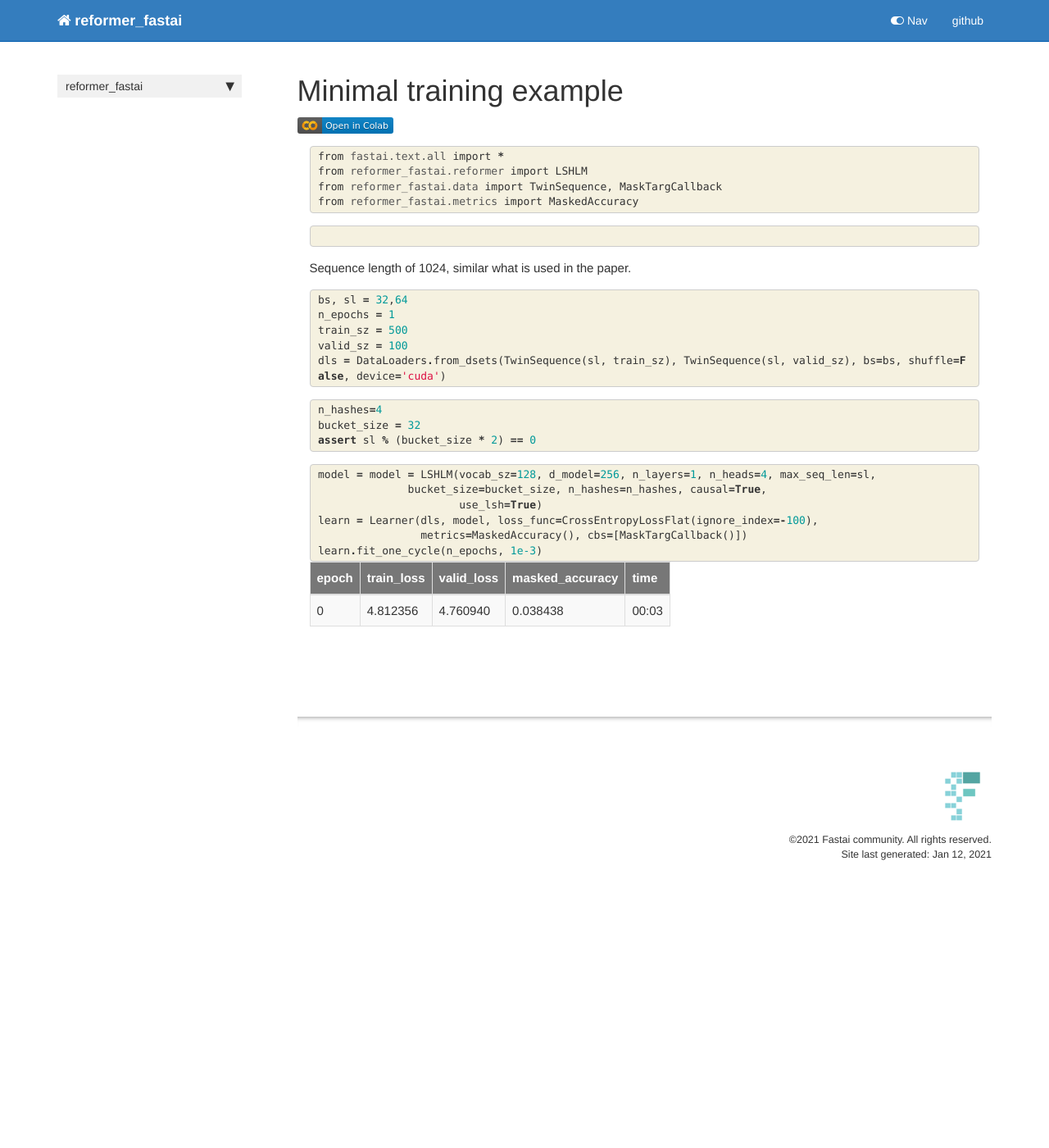
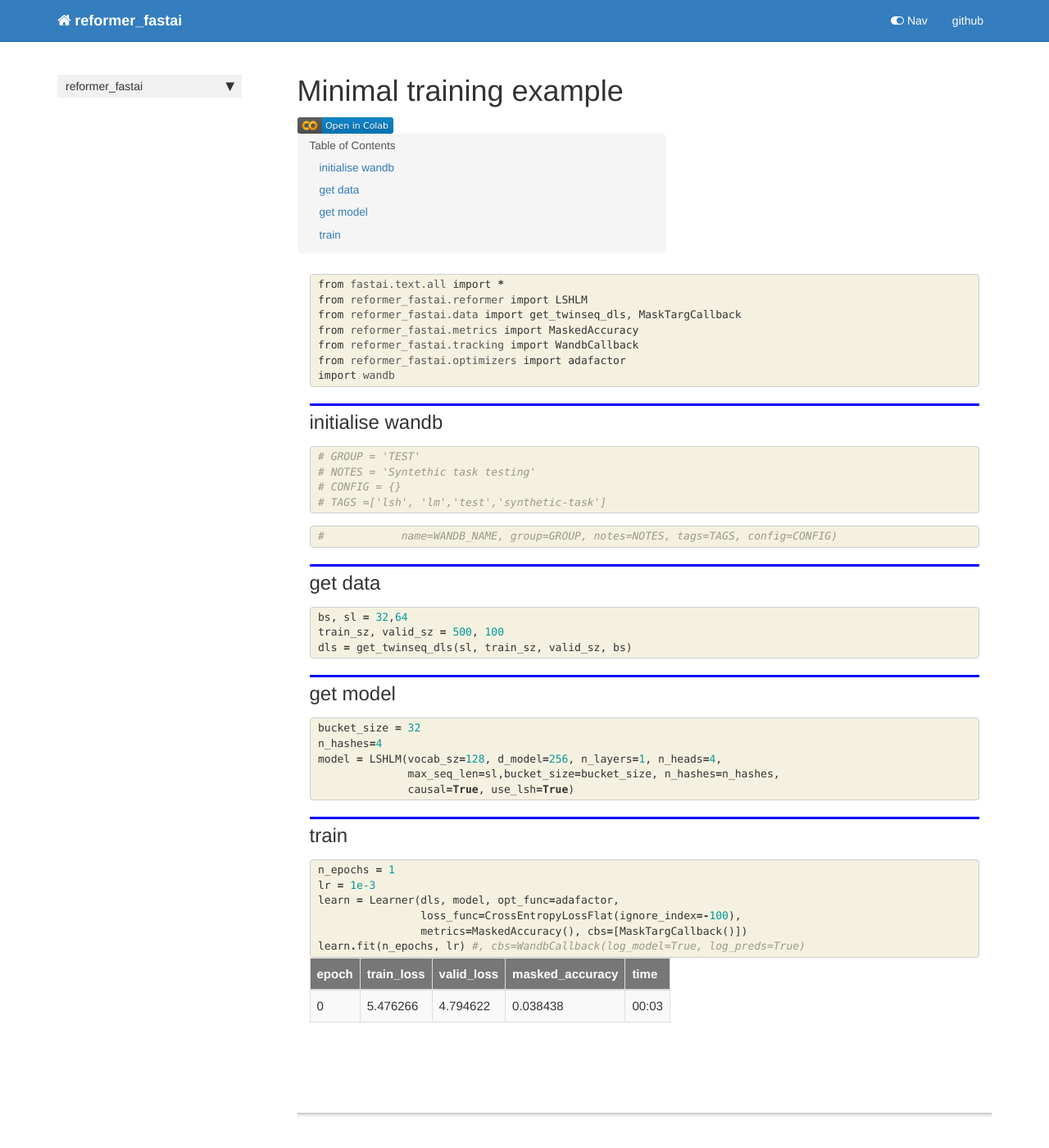
Before and after one commit to arampacha/reformer_fastai, a Jekyll site: the page built from docs/experiment.synthetic-task-minimal.html, in a window 1280 px wide and 1400 px high. Shown: the whole window at 82% size. Built offline with Jekyll 4.4.1, drawn with Linux system fonts in a browser that asks for light colours; nearby versions of some CDN libraries; comment, search, counter and statistics services are not loaded.

Commit message:
rebuilt docs

```diff
--- a/docs/core.html
+++ b/docs/core.html
@@ -957,7 +957,7 @@ should be an actual word, not the "bos" token (as we have already given the mode
 
 
 <div class="output_markdown rendered_html output_subarea ">
-<h2 id="LabelSmoothingCrossEntropy" class="doc_header"><code>class</code> <code>LabelSmoothingCrossEntropy</code><a href="https://github.com/fastai/fastai/tree/master/fastai/losses.py#L81" class="source_link" style="float:right">[source]</a></h2><blockquote><p><code>LabelSmoothingCrossEntropy</code>(<strong><code>eps</code></strong>:<code>float</code>=<em><code>0.1</code></em>, <strong><code>weight</code></strong>=<em><code>None</code></em>, <strong><code>reduction</code></strong>=<em><code>'mean'</code></em>) :: <code>Module</code></p>
+<h2 id="LabelSmoothingCrossEntropy" class="doc_header"><code>class</code> <code>LabelSmoothingCrossEntropy</code><a href="https://github.com/fastai/fastai/tree/master/fastai/losses.py#L81" class="source_link" style="float:right">[source]</a></h2><blockquote><p><code>LabelSmoothingCrossEntropy</code>(<strong><code>eps</code></strong>:<code>float</code>=<em><code>0.1</code></em>, <strong><code>reduction</code></strong>=<em><code>'mean'</code></em>) :: <code>Module</code></p>
 </blockquote>
 <p>Same as <code>nn.Module</code>, but no need for subclasses to call <code>super().__init__</code></p>
 
@@ -989,7 +989,7 @@ should be an actual word, not the "bos" token (as we have already given the mode
 
 
 <div class="output_markdown rendered_html output_subarea ">
-<h2 id="LabelSmoothingCrossEntropyFlat" class="doc_header"><code>class</code> <code>LabelSmoothingCrossEntropyFlat</code><a href="https://github.com/fastai/fastai/tree/master/fastai/losses.py#L100" class="source_link" style="float:right">[source]</a></h2><blockquote><p><code>LabelSmoothingCrossEntropyFlat</code>(<strong>*<code>args</code></strong>, <strong><code>axis</code></strong>=<em><code>-1</code></em>, <strong><code>eps</code></strong>=<em><code>0.1</code></em>, <strong><code>reduction</code></strong>=<em><code>'mean'</code></em>, <strong><code>flatten</code></strong>=<em><code>True</code></em>, <strong><code>floatify</code></strong>=<em><code>False</code></em>, <strong><code>is_2d</code></strong>=<em><code>True</code></em>) :: <code>BaseLoss</code></p>
+<h2 id="LabelSmoothingCrossEntropyFlat" class="doc_header"><code>class</code> <code>LabelSmoothingCrossEntropyFlat</code><a href="https://github.com/fastai/fastai/tree/master/fastai/losses.py#L99" class="source_link" style="float:right">[source]</a></h2><blockquote><p><code>LabelSmoothingCrossEntropyFlat</code>(<strong>*<code>args</code></strong>, <strong><code>axis</code></strong>=<em><code>-1</code></em>, <strong><code>eps</code></strong>=<em><code>0.1</code></em>, <strong><code>reduction</code></strong>=<em><code>'mean'</code></em>, <strong><code>flatten</code></strong>=<em><code>True</code></em>, <strong><code>floatify</code></strong>=<em><code>False</code></em>, <strong><code>is_2d</code></strong>=<em><code>True</code></em>) :: <code>BaseLoss</code></p>
 </blockquote>
 <p>Same as <a href="/reformer_fastai/core.html#LabelSmoothingCrossEntropy"><code>LabelSmoothingCrossEntropy</code></a>, but flattens input and target.</p>
 
--- a/docs/experiment.synthetic-task-minimal.html
+++ b/docs/experiment.synthetic-task-minimal.html
@@ -38,8 +38,37 @@ nb_path: "nbs/10b_experiment.synthetic-task-minimal.ipynb"
     <div class="input_area">
 <div class=" highlight hl-ipython3"><pre><span></span><span class="kn">from</span> <span class="nn">fastai.text.all</span> <span class="kn">import</span> <span class="o">*</span>
 <span class="kn">from</span> <span class="nn">reformer_fastai.reformer</span> <span class="kn">import</span> <span class="n">LSHLM</span>
-<span class="kn">from</span> <span class="nn">reformer_fastai.data</span> <span class="kn">import</span> <span class="n">TwinSequence</span><span class="p">,</span> <span class="n">MaskTargCallback</span>
+<span class="kn">from</span> <span class="nn">reformer_fastai.data</span> <span class="kn">import</span> <span class="n">get_twinseq_dls</span><span class="p">,</span> <span class="n">MaskTargCallback</span>
 <span class="kn">from</span> <span class="nn">reformer_fastai.metrics</span> <span class="kn">import</span> <span class="n">MaskedAccuracy</span>
+<span class="kn">from</span> <span class="nn">reformer_fastai.tracking</span> <span class="kn">import</span> <span class="n">WandbCallback</span>
+<span class="kn">from</span> <span class="nn">reformer_fastai.optimizers</span> <span class="kn">import</span> <span class="n">adafactor</span>
+<span class="kn">import</span> <span class="nn">wandb</span>
+</pre></div>
+
+    </div>
+</div>
+</div>
+
+</div>
+    {% endraw %}
+
+<div class="cell border-box-sizing text_cell rendered"><div class="inner_cell">
+<div class="text_cell_render border-box-sizing rendered_html">
+<h2 id="initialise-wandb">initialise wandb<a class="anchor-link" href="#initialise-wandb"> </a></h2>
+</div>
+</div>
+</div>
+    {% raw %}
+
+<div class="cell border-box-sizing code_cell rendered">
+<div class="input">
+
+<div class="inner_cell">
+    <div class="input_area">
+<div class=" highlight hl-ipython3"><pre><span></span><span class="c1"># GROUP = &#39;TEST&#39;</span>
+<span class="c1"># NOTES = &#39;Syntethic task testing&#39;</span>
+<span class="c1"># CONFIG = {}</span>
+<span class="c1"># TAGS =[&#39;lsh&#39;, &#39;lm&#39;,&#39;test&#39;,&#39;synthetic-task&#39;]</span>
 </pre></div>
 
     </div>
@@ -56,7 +85,7 @@ nb_path: "nbs/10b_experiment.synthetic-task-minimal.ipynb"
 
 <div class="inner_cell">
     <div class="input_area">
-<div class=" highlight hl-ipython3"><pre><span></span>
+<div class=" highlight hl-ipython3"><pre><span></span><span class="c1">#            name=WANDB_NAME, group=GROUP, notes=NOTES, tags=TAGS, config=CONFIG)</span>
 </pre></div>
 
     </div>
@@ -68,8 +97,7 @@ nb_path: "nbs/10b_experiment.synthetic-task-minimal.ipynb"
 
 <div class="cell border-box-sizing text_cell rendered"><div class="inner_cell">
 <div class="text_cell_render border-box-sizing rendered_html">
-<p>Sequence length of 1024, similar what is used in the paper.</p>
-
+<h2 id="get-data">get data<a class="anchor-link" href="#get-data"> </a></h2>
 </div>
 </div>
 </div>
@@ -81,10 +109,8 @@ nb_path: "nbs/10b_experiment.synthetic-task-minimal.ipynb"
 <div class="inner_cell">
     <div class="input_area">
 <div class=" highlight hl-ipython3"><pre><span></span><span class="n">bs</span><span class="p">,</span> <span class="n">sl</span> <span class="o">=</span> <span class="mi">32</span><span class="p">,</span><span class="mi">64</span>
-<span class="n">n_epochs</span> <span class="o">=</span> <span class="mi">1</span>
-<span class="n">train_sz</span> <span class="o">=</span> <span class="mi">500</span>
-<span class="n">valid_sz</span> <span class="o">=</span> <span class="mi">100</span>
-<span class="n">dls</span> <span class="o">=</span> <span class="n">DataLoaders</span><span class="o">.</span><span class="n">from_dsets</span><span class="p">(</span><span class="n">TwinSequence</span><span class="p">(</span><span class="n">sl</span><span class="p">,</span> <span class="n">train_sz</span><span class="p">),</span> <span class="n">TwinSequence</span><span class="p">(</span><span class="n">sl</span><span class="p">,</span> <span class="n">valid_sz</span><span class="p">),</span> <span class="n">bs</span><span class="o">=</span><span class="n">bs</span><span class="p">,</span> <span class="n">shuffle</span><span class="o">=</span><span class="kc">False</span><span class="p">,</span> <span class="n">device</span><span class="o">=</span><span class="s1">&#39;cuda&#39;</span><span class="p">)</span>
+<span class="n">train_sz</span><span class="p">,</span> <span class="n">valid_sz</span> <span class="o">=</span> <span class="mi">500</span><span class="p">,</span> <span class="mi">100</span>
+<span class="n">dls</span> <span class="o">=</span> <span class="n">get_twinseq_dls</span><span class="p">(</span><span class="n">sl</span><span class="p">,</span> <span class="n">train_sz</span><span class="p">,</span> <span class="n">valid_sz</span><span class="p">,</span> <span class="n">bs</span><span class="p">)</span>
 </pre></div>
 
     </div>
@@ -94,6 +120,12 @@ nb_path: "nbs/10b_experiment.synthetic-task-minimal.ipynb"
 </div>
     {% endraw %}
 
+<div class="cell border-box-sizing text_cell rendered"><div class="inner_cell">
+<div class="text_cell_render border-box-sizing rendered_html">
+<h2 id="get-model">get model<a class="anchor-link" href="#get-model"> </a></h2>
+</div>
+</div>
+</div>
     {% raw %}
 
 <div class="cell border-box-sizing code_cell rendered">
@@ -101,9 +133,11 @@ nb_path: "nbs/10b_experiment.synthetic-task-minimal.ipynb"
 
 <div class="inner_cell">
     <div class="input_area">
-<div class=" highlight hl-ipython3"><pre><span></span><span class="n">n_hashes</span><span class="o">=</span><span class="mi">4</span>
-<span class="n">bucket_size</span> <span class="o">=</span> <span class="mi">32</span>
-<span class="k">assert</span> <span class="n">sl</span> <span class="o">%</span> <span class="p">(</span><span class="n">bucket_size</span> <span class="o">*</span> <span class="mi">2</span><span class="p">)</span> <span class="o">==</span> <span class="mi">0</span>
+<div class=" highlight hl-ipython3"><pre><span></span><span class="n">bucket_size</span> <span class="o">=</span> <span class="mi">32</span>
+<span class="n">n_hashes</span><span class="o">=</span><span class="mi">4</span>
+<span class="n">model</span> <span class="o">=</span> <span class="n">LSHLM</span><span class="p">(</span><span class="n">vocab_sz</span><span class="o">=</span><span class="mi">128</span><span class="p">,</span> <span class="n">d_model</span><span class="o">=</span><span class="mi">256</span><span class="p">,</span> <span class="n">n_layers</span><span class="o">=</span><span class="mi">1</span><span class="p">,</span> <span class="n">n_heads</span><span class="o">=</span><span class="mi">4</span><span class="p">,</span>
+              <span class="n">max_seq_len</span><span class="o">=</span><span class="n">sl</span><span class="p">,</span><span class="n">bucket_size</span><span class="o">=</span><span class="n">bucket_size</span><span class="p">,</span> <span class="n">n_hashes</span><span class="o">=</span><span class="n">n_hashes</span><span class="p">,</span>
+              <span class="n">causal</span><span class="o">=</span><span class="kc">True</span><span class="p">,</span> <span class="n">use_lsh</span><span class="o">=</span><span class="kc">True</span><span class="p">)</span>
 </pre></div>
 
     </div>
@@ -113,6 +147,12 @@ nb_path: "nbs/10b_experiment.synthetic-task-minimal.ipynb"
 </div>
     {% endraw %}
 
+<div class="cell border-box-sizing text_cell rendered"><div class="inner_cell">
+<div class="text_cell_render border-box-sizing rendered_html">
+<h2 id="train">train<a class="anchor-link" href="#train"> </a></h2>
+</div>
+</div>
+</div>
     {% raw %}
 
 <div class="cell border-box-sizing code_cell rendered">
@@ -120,12 +160,12 @@ nb_path: "nbs/10b_experiment.synthetic-task-minimal.ipynb"
 
 <div class="inner_cell">
     <div class="input_area">
-<div class=" highlight hl-ipython3"><pre><span></span><span class="n">model</span> <span class="o">=</span> <span class="n">model</span> <span class="o">=</span> <span class="n">LSHLM</span><span class="p">(</span><span class="n">vocab_sz</span><span class="o">=</span><span class="mi">128</span><span class="p">,</span> <span class="n">d_model</span><span class="o">=</span><span class="mi">256</span><span class="p">,</span> <span class="n">n_layers</span><span class="o">=</span><span class="mi">1</span><span class="p">,</span> <span class="n">n_heads</span><span class="o">=</span><span class="mi">4</span><span class="p">,</span> <span class="n">max_seq_len</span><span class="o">=</span><span class="n">sl</span><span class="p">,</span>
-              <span class="n">bucket_size</span><span class="o">=</span><span class="n">bucket_size</span><span class="p">,</span> <span class="n">n_hashes</span><span class="o">=</span><span class="n">n_hashes</span><span class="p">,</span> <span class="n">causal</span><span class="o">=</span><span class="kc">True</span><span class="p">,</span>
-                      <span class="n">use_lsh</span><span class="o">=</span><span class="kc">True</span><span class="p">)</span>
-<span class="n">learn</span> <span class="o">=</span> <span class="n">Learner</span><span class="p">(</span><span class="n">dls</span><span class="p">,</span> <span class="n">model</span><span class="p">,</span> <span class="n">loss_func</span><span class="o">=</span><span class="n">CrossEntropyLossFlat</span><span class="p">(</span><span class="n">ignore_index</span><span class="o">=-</span><span class="mi">100</span><span class="p">),</span>
+<div class=" highlight hl-ipython3"><pre><span></span><span class="n">n_epochs</span> <span class="o">=</span> <span class="mi">1</span>
+<span class="n">lr</span> <span class="o">=</span> <span class="mf">1e-3</span>
+<span class="n">learn</span> <span class="o">=</span> <span class="n">Learner</span><span class="p">(</span><span class="n">dls</span><span class="p">,</span> <span class="n">model</span><span class="p">,</span> <span class="n">opt_func</span><span class="o">=</span><span class="n">adafactor</span><span class="p">,</span>
+                <span class="n">loss_func</span><span class="o">=</span><span class="n">CrossEntropyLossFlat</span><span class="p">(</span><span class="n">ignore_index</span><span class="o">=-</span><span class="mi">100</span><span class="p">),</span>
                 <span class="n">metrics</span><span class="o">=</span><span class="n">MaskedAccuracy</span><span class="p">(),</span> <span class="n">cbs</span><span class="o">=</span><span class="p">[</span><span class="n">MaskTargCallback</span><span class="p">()])</span>
-<span class="n">learn</span><span class="o">.</span><span class="n">fit_one_cycle</span><span class="p">(</span><span class="n">n_epochs</span><span class="p">,</span> <span class="mf">1e-3</span><span class="p">)</span>
+<span class="n">learn</span><span class="o">.</span><span class="n">fit</span><span class="p">(</span><span class="n">n_epochs</span><span class="p">,</span> <span class="n">lr</span><span class="p">)</span> <span class="c1">#, cbs=WandbCallback(log_model=True, log_preds=True)</span>
 </pre></div>
 
     </div>
@@ -152,8 +192,8 @@ nb_path: "nbs/10b_experiment.synthetic-task-minimal.ipynb"
   <tbody>
     <tr>
       <td>0</td>
-      <td>4.812356</td>
-      <td>4.760940</td>
+      <td>5.476266</td>
+      <td>4.794622</td>
       <td>0.038438</td>
       <td>00:03</td>
     </tr>
```
Also changed, not shown: docs/data.html (+69 -11 lines).
